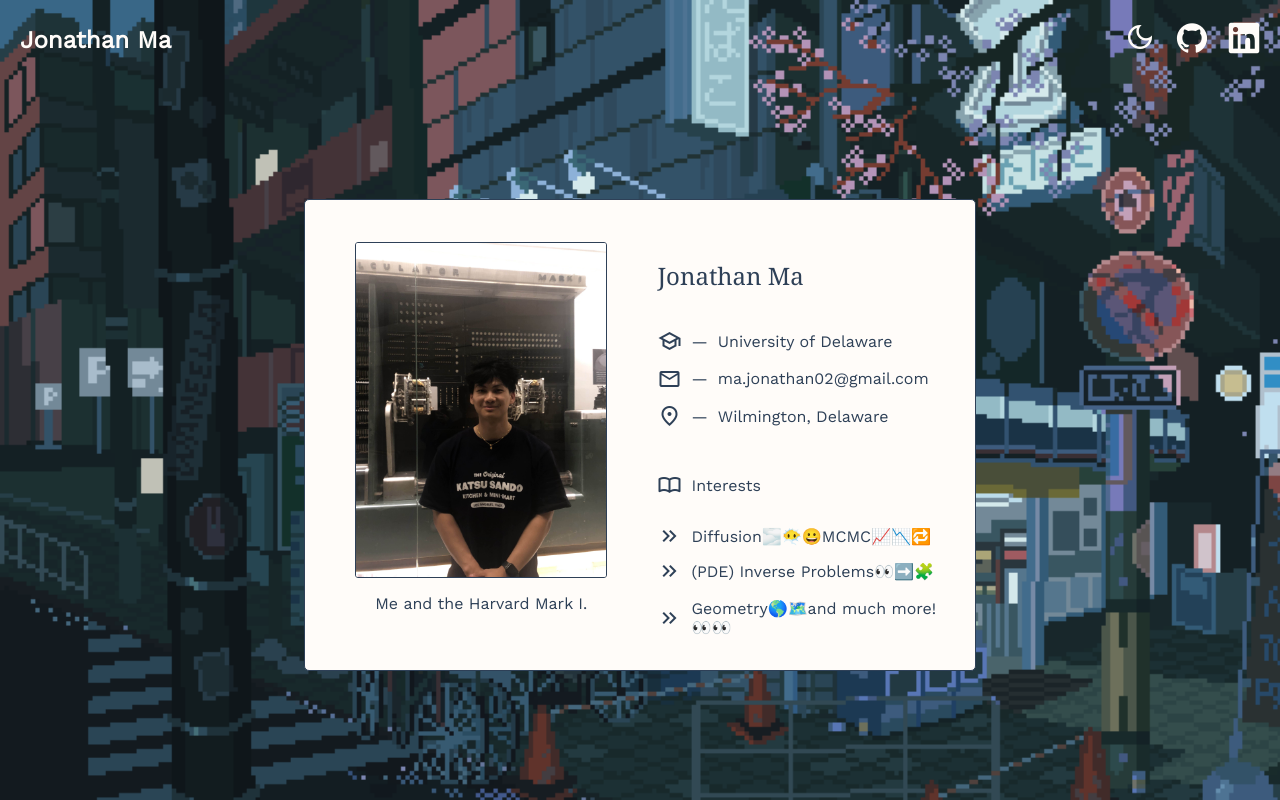
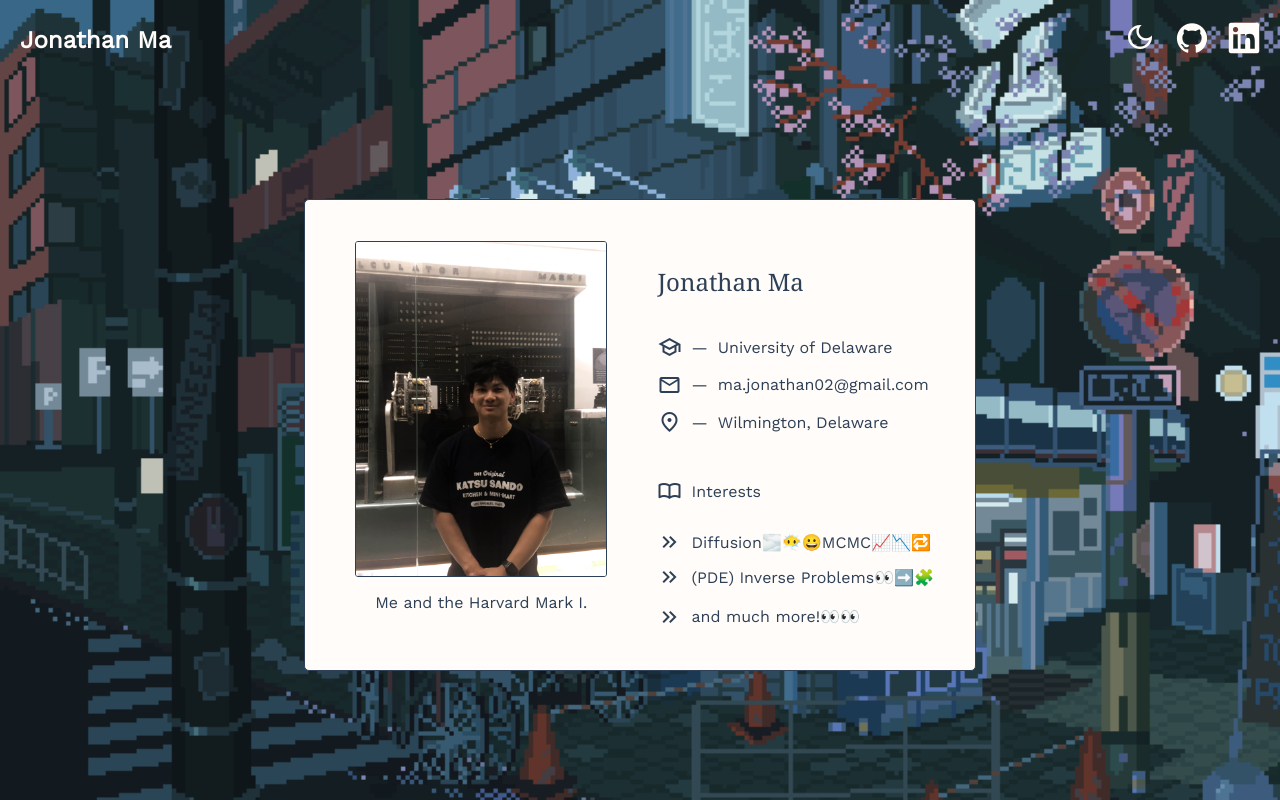
Before and after one commit to jma02/personal, a SvelteKit app: page / in a window 1280 px wide. Shown: the top 800 px of the page. Built offline with nearby package versions, Linux system fonts and the light colour scheme.

Commit message:
Update card.svelte

```diff
--- a/src/routes/components/card.svelte
+++ b/src/routes/components/card.svelte
@@ -46,7 +46,7 @@
         <span class="material-symbols-outlined">
           keyboard_double_arrow_right
         </span>
-Geometry🌎🗺️and much more!👀👀
+and much more!👀👀
       </div>
     </div>
   </div>
```
